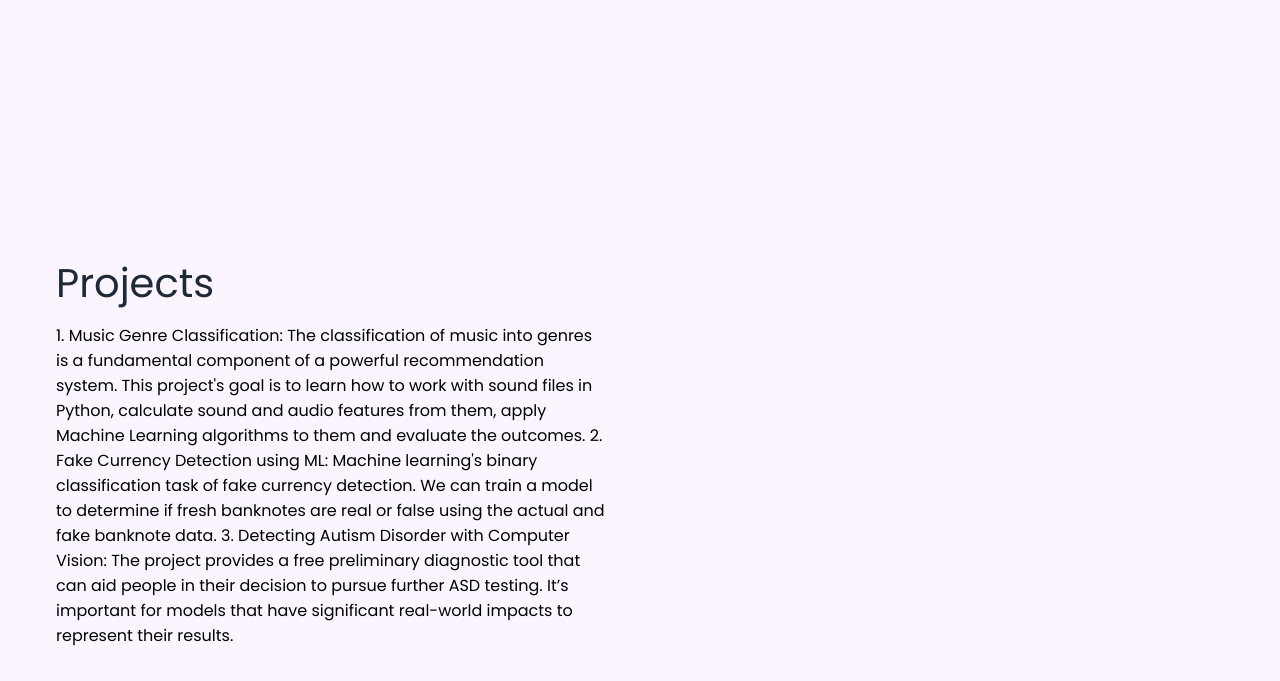
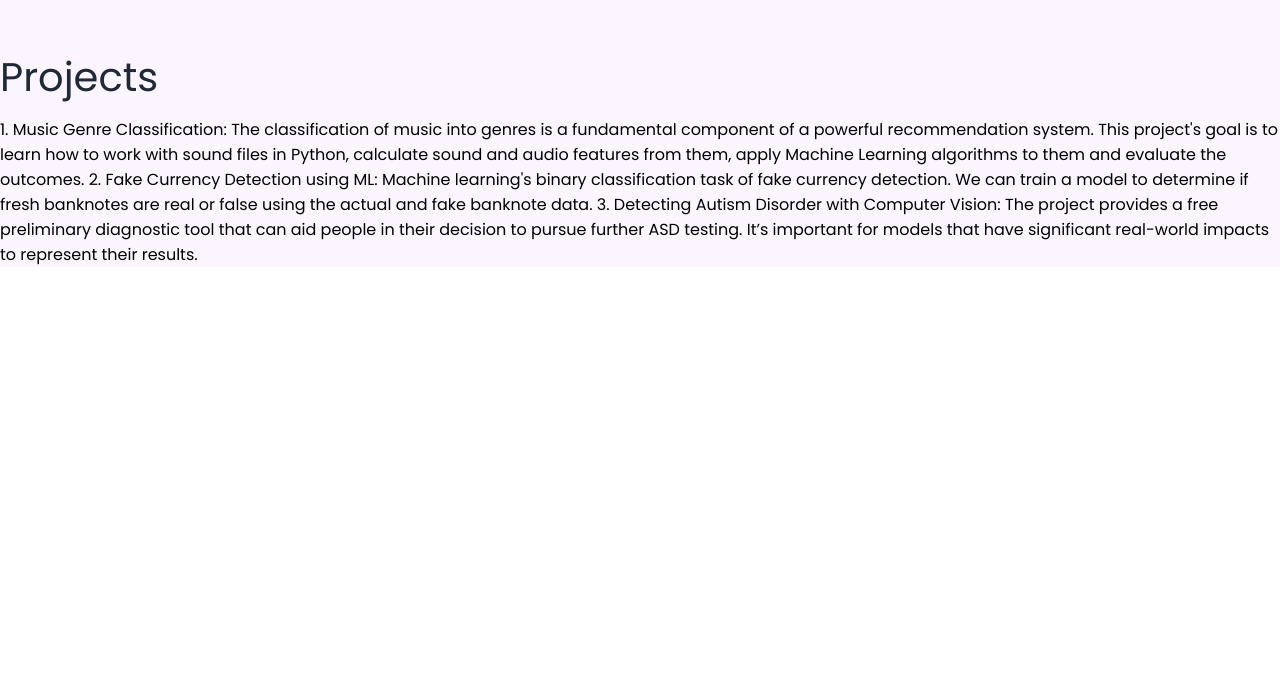
Before and after one commit to bandiapoorva/bandiapoorva.github.io, a plain HTML site: page index.html in a window 1280 px wide. Shown: the part 747-1428 px from the top of the page. After the commit the page ends 1014 px from the top, so only its background shows below. Drawn offline with nearby package versions, Linux system fonts and the light colour scheme.

Commit message:
Update index.html

```diff
--- a/index.html
+++ b/index.html
@@ -48,8 +48,7 @@
       </div>
     </section>
      <section class="section">
-      <div id="section2" class="section__container">
-        <div class="content">
+      <div id="section2">
           <h1 class="title">
            Projects
           </h1>
```
